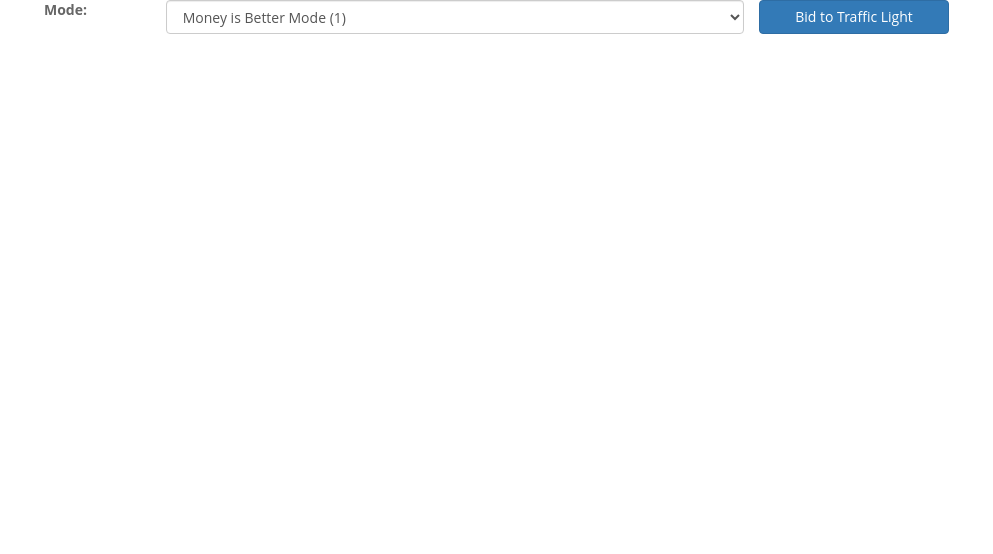
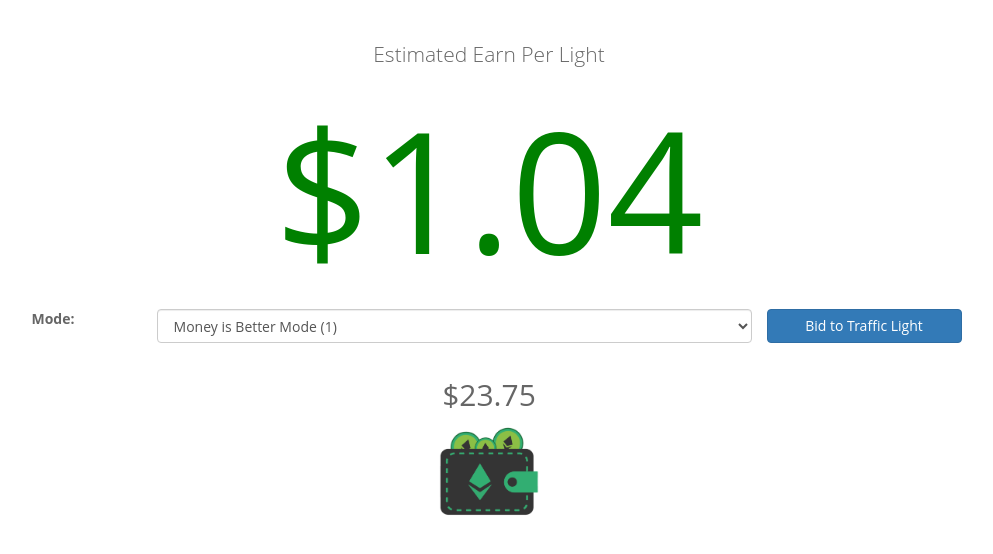
Before and after one commit to PnP-Mercedes/Smart-Lights, a website: page public/index.html in a window 1280 px wide. Shown: the whole page, without its empty margins (151-1144 px from the left). Drawn offline with Linux system fonts and the light colour scheme.

Commit message:
created estimation UI

```diff
--- a/public/index.html
+++ b/public/index.html
@@ -16,6 +16,12 @@
 <body ng-controller="homeController">
 
     <div class="container">
+      <div class="row">
+        <div class="col-lg-12 text-center">
+            <br><br>
+            <p class="lead" id="estimate-text" style="margin-bottom: 0px">Estimated Earn Per Light</p>
+            <p class="dollar-positive" id="dollar-amount">$1.04</p>
+        </div>
         <div class="form-group col-md-offset-1 col-md-8 row">
             <label for="mode" class="col-form-label col-md-2">Mode:</label>
             <div class="col-md-10">
@@ -29,6 +35,18 @@
             </div>
         </div>
         <button type="button" class="btn btn-primary col-md-2" ng-click="bidLight()">Bid to Traffic Light</button>
+
+      </div>
+    </div>
+
+    <div class="container">
+        <div class="row">
+            <div class="col-lg-12 text-center">
+                <h2 class="mt-5">$23.75</h2>    <!-- TODO Update balance here-->
+                <img src="assets/images/wallet.png" height="100" width="100">
+
+            </div>
+        </div>
     </div>
 
     <script src="/assets/js/jquery-3.3.1.min.js"></script>
```
